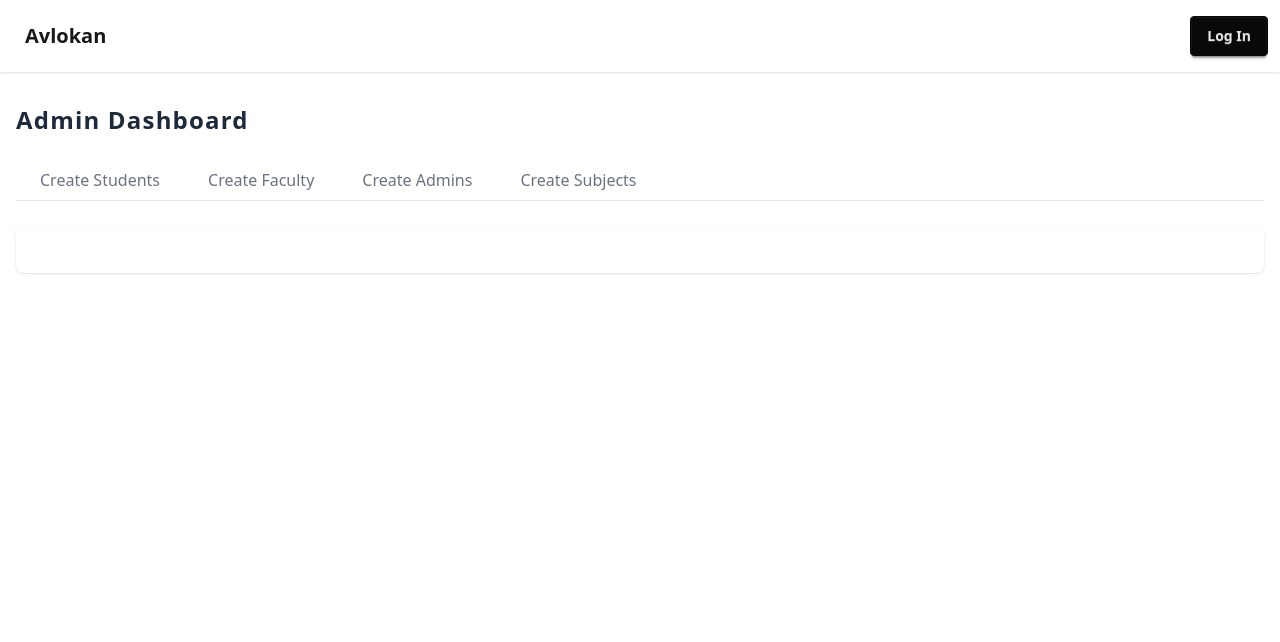
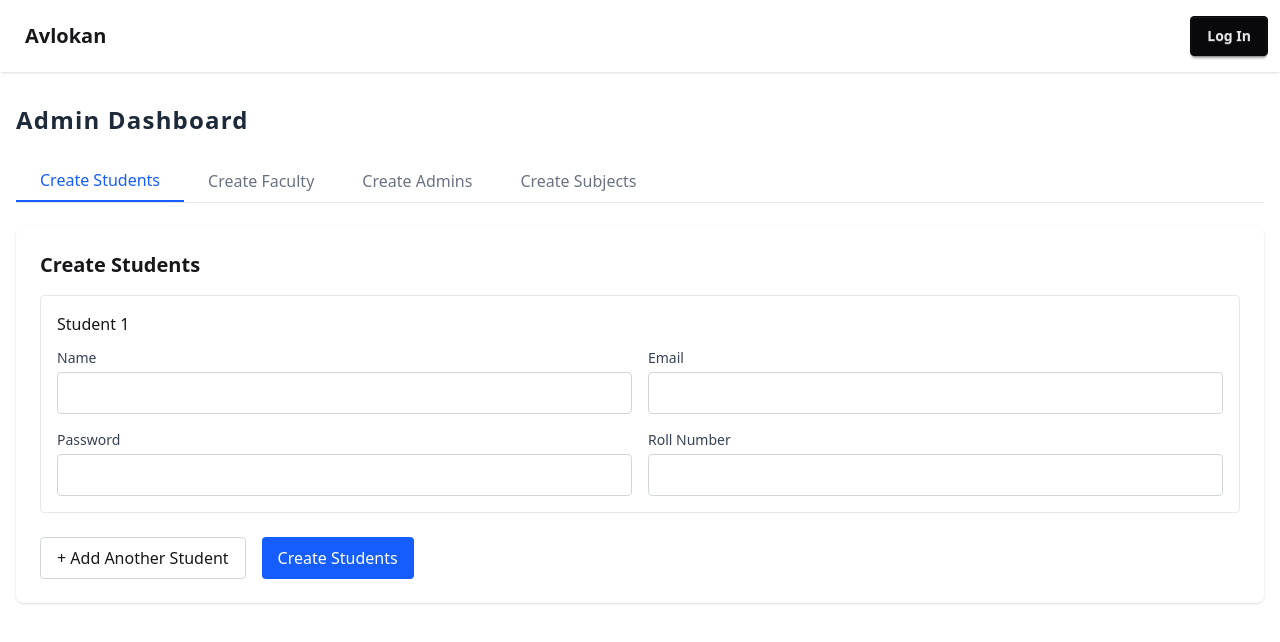
Before and after one commit to avlokan-nsut/nptelize, a React (Vite) app: page /admin/dashboard in a window 1280 px wide. Shown: the top 642 px of the page. Built offline with nearby package versions, Linux system fonts and the light colour scheme; no server answers.

Commit message:
Remove 'dashboard' tab from admin dashboard and set default active tab to 'students'

```diff
--- a/src/pages/admin/Dashboard.tsx
+++ b/src/pages/admin/Dashboard.tsx
@@ -4,12 +4,11 @@ import CreateFaculty from '../../components/admin/CreateFaculty';
 import CreateAdmin from '../../components/admin/CreateAdmin';
 import CreateSubject from '../../components/admin/CreateSubject';
 
-type TabType = 'dashboard' | 'students' | 'faculty' | 'admins' | 'subjects';
+type TabType = 'students' | 'faculty' | 'admins' | 'subjects';
 
 const Dashboard = () => {
-  const [activeTab, setActiveTab] = useState<TabType>('dashboard');
+  const [activeTab, setActiveTab] = useState<TabType>('students');
 
-  // Render different content based on active tab
   const renderTabContent = () => {
     switch (activeTab) {
       case 'students':
```
